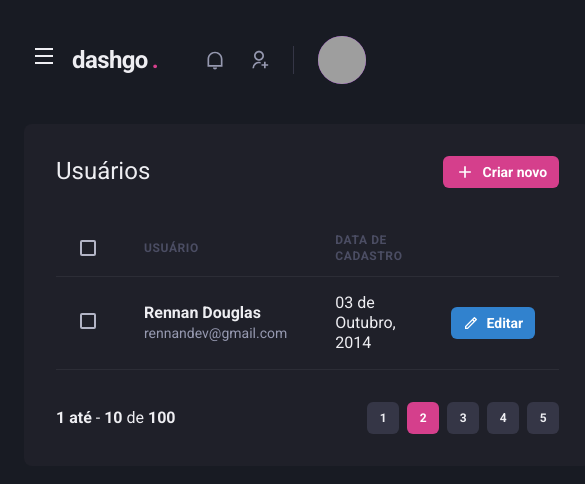
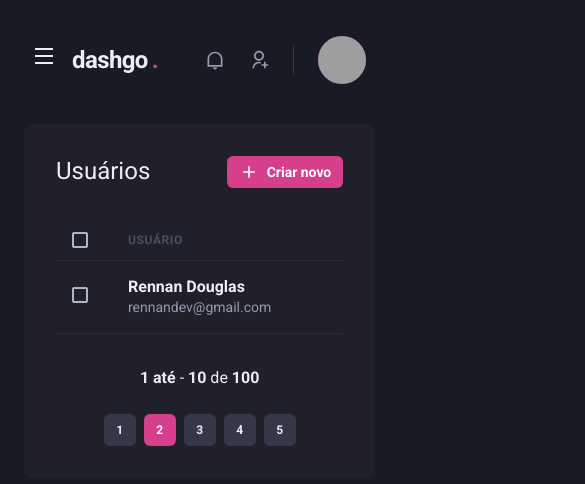
Before and after one commit to RennanD/dashgo, a Next.js app: page /users in a window 390 px wide. Shown: the top 484 px of the page, 585 px wide, since content can reach past the window. Built offline with nearby package versions, Linux system fonts and the light colour scheme; grey boxes are pictures that could not be loaded.

Commit message:
feat: responsive dashboard

```diff
--- a/src/components/Pagination/index.tsx
+++ b/src/components/Pagination/index.tsx
@@ -10,7 +10,7 @@
   return (
     <Stack
       spacing="6"
-      direction="row"
+      direction={['column', 'row']}
       marginTop="8"
       justify="space-between"
       align="center"
@@ -21,6 +21,7 @@
       <Stack direction="row" spacing="2">
         {pages.map(page => (
           <PaginationItem
+            key={page}
             onClick={() => setCurrentPage(page)}
             isCurrent={currentPage === page}
             pageNumber={page}
--- a/src/hooks/sidebar.tsx
+++ b/src/hooks/sidebar.tsx
@@ -19,6 +19,7 @@
 
   useEffect(() => {
     disclosure.onClose();
+    // eslint-disable-next-line react-hooks/exhaustive-deps
   }, [router.asPath]);
 
   return (
--- a/src/pages/dashboard.tsx
+++ b/src/pages/dashboard.tsx
@@ -71,7 +71,7 @@
         <Sidebar />
         <SimpleGrid flex="1" gap="4" minChildWidth="320px" align="flex-start">
           <Box
-            padding="8"
+            padding={['6', '8']}
             background="gray.800"
             borderRadius={8}
             paddingBottom="4"
@@ -83,7 +83,7 @@
           </Box>
 
           <Box
-            padding="8"
+            padding={['6', '8']}
             background="gray.800"
             borderRadius={8}
             paddingBottom="4"
--- a/src/pages/users/index.tsx
+++ b/src/pages/users/index.tsx
@@ -12,6 +12,7 @@
   Thead,
   Tr,
   Text,
+  useBreakpointValue,
 } from '@chakra-ui/react';
 import { RiAddLine, RiPencilLine } from 'react-icons/ri';
 
@@ -20,6 +21,11 @@
 import { Sidebar } from '../../components/Sidebar';
 
 export default function UserList(): JSX.Element {
+  const isWideVersion = useBreakpointValue({
+    base: false,
+    lg: true,
+  });
+
   return (
     <Box>
       <Header />
@@ -51,17 +57,17 @@
           <Table colorScheme="whiteAlpha">
             <Thead>
               <Tr>
-                <Th paddingX="6" color="gray.300" width="8">
+                <Th paddingX={['4', '4', '6']} color="gray.300" width="8">
                   <Checkbox colorScheme="pink" />
                 </Th>
                 <Th>Usuário</Th>
-                <Th>Data de cadastro</Th>
+                {isWideVersion && <Th>Data de cadastro</Th>}
                 <Th width="8" />
               </Tr>
             </Thead>
             <Tbody>
               <Tr>
-                <Td paddingX="6">
+                <Td paddingX={['4', '4', '6']}>
                   <Checkbox colorScheme="pink" />
                 </Td>
                 <Td>
@@ -72,8 +78,9 @@
                     </Text>
                   </Box>
                 </Td>
-                <Td>03 de Outubro, 2014</Td>
+                {isWideVersion && <Td>03 de Outubro, 2014</Td>}
                 <Td>
+                  {isWideVersion && (
                     <Button
                       as="a"
                       size="sm"
@@ -84,6 +91,7 @@
                     >
                       Editar
                     </Button>
+                  )}
                 </Td>
               </Tr>
             </Tbody>
```
Lines whose indentation alone changed are shown as unchanged.
